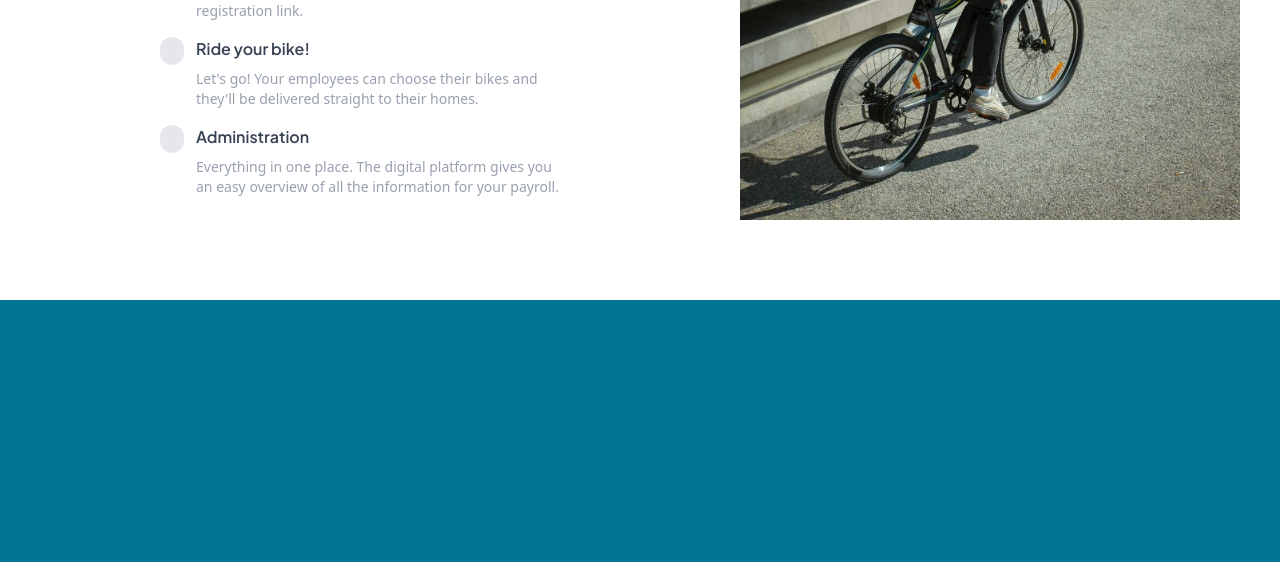
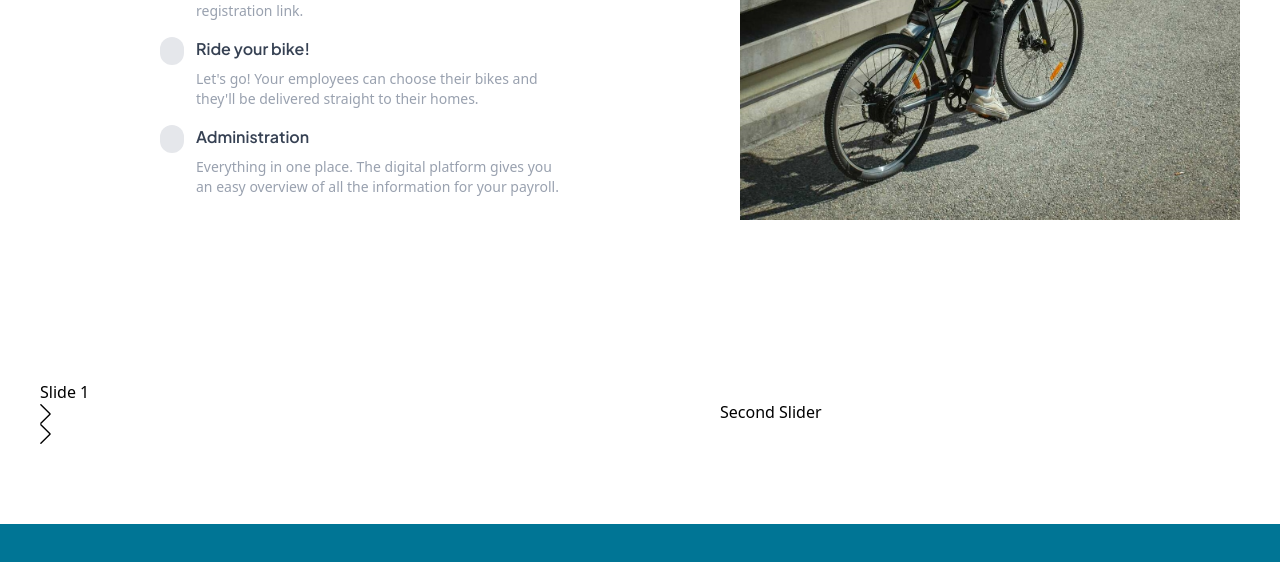
Before and after one commit to mohamedfiky/veloretti, a React (Vite) app: page / in a window 1280 px wide. Shown: the part 2955-3517 px from the top of the page. Built offline with nearby package versions, Linux system fonts and the light colour scheme; a web font is replaced by a local one.

Commit message:
add Swiper

```diff
--- a/package.json
+++ b/package.json
@@ -15,6 +15,7 @@
     "react-dom": "^19.1.1",
     "react-icons": "^5.5.0",
     "react-router": "^7.9.5",
+    "swiper": "^14.4.0",
     "tailwindcss": "^4.1.14"
   },
   "devDependencies": {
--- /dev/null
+++ b/src/components/Slider.tsx
@@ -0,0 +1,28 @@
+// Import Swiper React components
+import { Swiper, SwiperSlide } from 'swiper/react';
+import { Navigation, Pagination} from "swiper/modules"
+
+// Import Swiper styles
+import 'swiper/css';
+
+const Slider = () => {
+  return (
+    <Swiper
+      modules={[Navigation, Pagination]}
+      spaceBetween={50}
+      slidesPerView={1}
+      navigation
+      pagination={{ clickable: true }}
+    //   onSlideChange={() => console.log('slide change')}
+    //   onSwiper={(swiper) => console.log(swiper)}
+    >
+      <SwiperSlide>Slide 1</SwiperSlide>
+      <SwiperSlide>Slide 2</SwiperSlide>
+      <SwiperSlide>Slide 3</SwiperSlide>
+      <SwiperSlide>Slide 4</SwiperSlide>
+      ...
+    </Swiper>
+  );
+};
+
+export default Slider
--- a/src/pages/Home.tsx
+++ b/src/pages/Home.tsx
@@ -1,6 +1,7 @@
 import Hero from "../components/Hero";
 import Services from "../components/Services";
 import Image_Text from "../components/Image_Text";
+import Slider from "../components/Slider";
 import img_txt_1 from "../assets/images/img-text-1.jpg";
 import img_txt_2 from "../assets/images/img-text-2.jpg";
 import img_txt_3 from "../assets/images/img-text-3.jpg";
@@ -79,6 +80,14 @@ function Home() {
         </div>
       </Image_Text>
 
+      <section className="slider-section px-5 sm:px-10 py-10 lg:py-20 flex items-center justify-between gap-10 lg:gap-20 flex-col lg:flex-row">
+        <div className=" slider w-full md:w-3/4 lg:w-1/2">
+
+          <Slider />
+        </div>
+        <div className=" slider w-full md:w-3/4 lg:w-1/2">Second Slider</div>
+      </section>
+
       <div className="h-[1000px] bg-cyan-700"></div>
 
 
```
Also changed, not shown: 1 other file (tests, documents, lock files or other folders).
